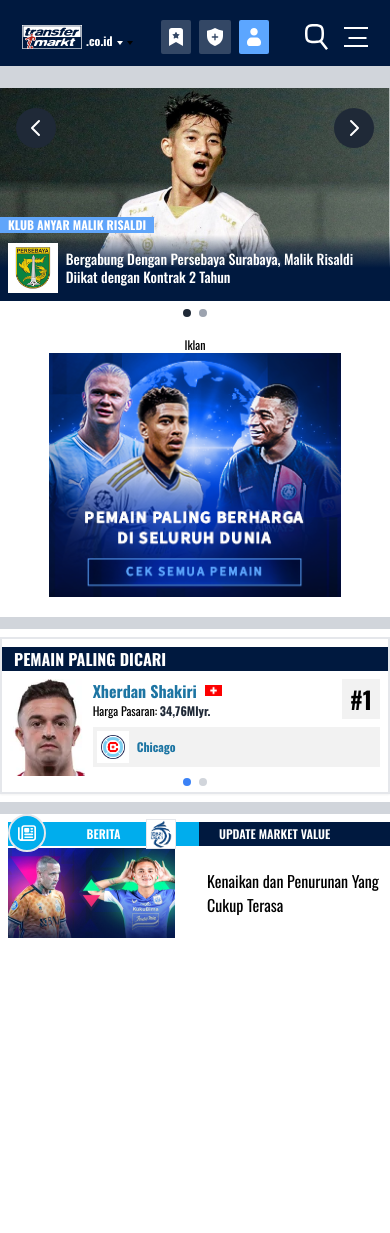
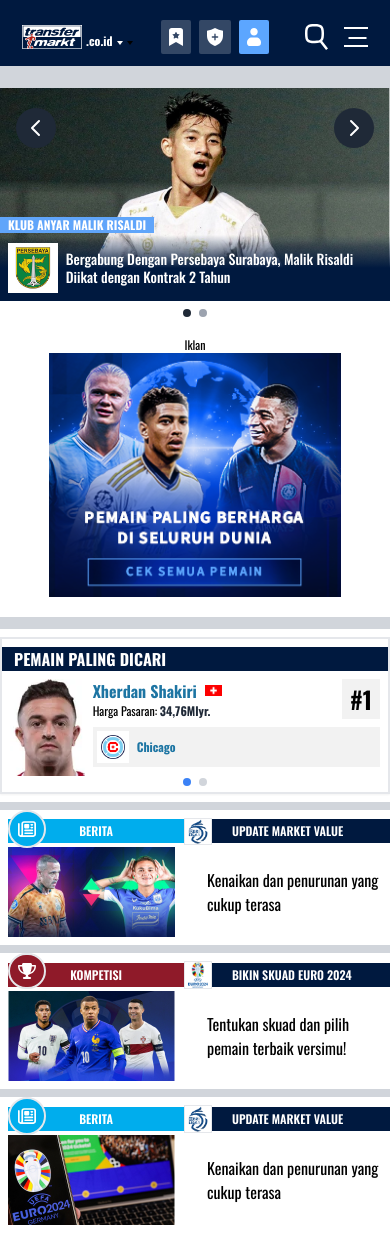
Before and after one commit to dennisetiawan1/transfermarkt, a React (Vite) app: page / in a window 390 px wide. Before the commit the page ends 946 px from the top, so only its background shows below. Built offline with nearby package versions, Linux system fonts and the light colour scheme.

Commit message:
Make berita anda try to create responsive

```diff
--- /dev/null
+++ b/src/components/elements/BeritaCard.jsx
@@ -0,0 +1,28 @@
+import React from 'react'
+
+const BeritaCard = ({ icon, liga, imgBerita, titleKiri, titleKanan, desc, bgColor = 'bg-blue-muda-100'}) => {
+  return (
+    <div className='mt-2'>
+      <div className='pt-2 pl-2 pb-2 bg-white'>
+        <div className='mb-0.5 flex items-center relative text-white font-semibold uppercase'>
+            <div className={`p-2 ${bgColor} rounded-full border-2 absolute -top-2`}>
+                <img src={icon} className='w-[18px]' alt="" />
+            </div>
+            <p className={`w-1/2 ${bgColor} py-1 text-center text-xs`}>{titleKiri}</p>
+            <div className='bg-white border'>
+                <img src={liga} className='w-[28px]' alt="" />
+            </div>
+            <p className='w-1/2 bg-blue-primary text-xs pl-5 p-1'>{titleKanan}</p>
+        </div>
+        <div className='flex items-center'>
+            <div className='w-1/2'>
+                <img src={imgBerita} className='w-[167px]' alt="" />
+            </div>
+            <p className='px-2 w-1/2'>{desc}</p>
+        </div>
+      </div>
+    </div>
+  )
+}
+
+export default BeritaCard
--- /dev/null
+++ b/src/components/elements/BeritaCardMD.jsx
@@ -0,0 +1,34 @@
+import React from 'react'
+import berita from '../../assets/icons/berita.svg'
+import briLiga from '../../assets/liga/briLiga.png'
+import updateMV from '../../assets/update-mv.png'
+import kompetisiIcon from '../../assets/icons/kompetisi.svg'
+import kompetisi from '../../assets/kompetisi.png'
+import euro from '../../assets/liga/euro.png'
+import beritaEuro from '../../assets/berita.png'
+
+const BeritaCardMD = ({ icon, liga, imgBerita, titleKiri, titleKanan, desc, bgColor = 'bg-blue-muda-100'}) => {
+  return (
+    <div className=''>
+      <div>
+        <img src={updateMV} alt="" />
+      </div>
+      <div>
+        <div className='flex justify-between'>
+            <p className={`${bgColor} py-1 text-center font-bold text-white uppercase`}>Update market value</p>
+            <div className={`p-2 ${bgColor} rounded-full border-2 border-white`}>
+                <img src={berita} className='w-[18px]' alt="" />
+            </div>
+        </div>
+        <div className='flex bg-gray-con p-3'>
+            <div className='bg-white p-2'>
+                <img src={briLiga} className='w-[28px]' alt="" />
+            </div>
+            <p className=''>Kenaikan dan Penurunan Yang Cukup Terasa</p>
+        </div>
+      </div>
+    </div>
+  )
+}
+
+export default BeritaCardMD
--- a/src/components/fragments/Berita.jsx
+++ b/src/components/fragments/Berita.jsx
@@ -1,28 +1,46 @@
 import React from 'react'
+import BeritaCard from '../elements/BeritaCard'
 import berita from '../../assets/icons/berita.svg'
 import briLiga from '../../assets/liga/briLiga.png'
 import updateMV from '../../assets/update-mv.png'
+import kompetisiIcon from '../../assets/icons/kompetisi.svg'
+import kompetisi from '../../assets/kompetisi.png'
+import euro from '../../assets/liga/euro.png'
+import beritaEuro from '../../assets/berita.png'
+import BeritaCardMD from '../elements/BeritaCardMD'
 
 const Berita = () => {
   return (
-    <div className='bg-white mt-3 pt-2 pb-2 pl-2'>
-      <div className=''>
-        <div className='mb-0.5 flex items-center relative text-white font-semibold uppercase'>
-            <div className='p-2 bg-blue-muda-100 rounded-full border-2 absolute -top-2'>
-                <img src={berita} className='w-[18px]' alt="" />
-            </div>
-            <p className='w-1/2 bg-blue-muda-100 py-1 text-center text-xs'>Berita</p>
-            <div className='bg-white border absolute left-[138px]'>
-                <img src={briLiga} className='w-[28px]' alt="" />
-            </div>
-            <p className='w-1/2 bg-blue-primary text-xs pl-5 p-1'>Update market value</p>
-        </div>
-        <div className='flex items-center'>
-            <div className='w-1/2'>
-                <img src={updateMV} className='w-[167px]' alt="" />
-            </div>
-            <p className='px-2 w-1/2'>Kenaikan dan Penurunan Yang Cukup Terasa</p>
-        </div>
+    <div className=''>
+      <div className='md:hidden'>
+        <BeritaCard
+        icon={berita}
+        titleKiri="Berita"
+        liga={briLiga}
+        titleKanan='Update market value'
+        imgBerita={updateMV}
+        desc='Kenaikan dan penurunan yang cukup terasa'
+        />
+        <BeritaCard
+        icon={kompetisiIcon}
+        titleKiri="Kompetisi"
+        liga={euro}
+        titleKanan='Bikin skuad euro 2024'
+        imgBerita={kompetisi}
+        desc='Tentukan skuad dan pilih pemain terbaik versimu!'
+        bgColor='bg-merah-tua'
+        />
+        <BeritaCard
+        icon={berita}
+        titleKiri="Berita"
+        liga={briLiga}
+        titleKanan='Update market value'
+        imgBerita={beritaEuro}
+        desc='Kenaikan dan penurunan yang cukup terasa'
+        />
+      </div>
+      <div className='hidden md:flex'>
+        <BeritaCardMD />
       </div>
     </div>
   )
--- a/src/components/layouts/Sorotan.jsx
+++ b/src/components/layouts/Sorotan.jsx
@@ -3,6 +3,8 @@
 import Iklan from '../fragments/Iklan'
 import Trending from '../fragments/Trending'
 import Berita from '../fragments/Berita'
+import BeritaCardMD from '../elements/BeritaCardMD'
+
 
 const Sorotan = () => {
   return (
@@ -12,6 +14,7 @@
             <hr className='mb-2 border-gray-300 border-2' />
         </div>
 
+        <div className=''>
             <div className='md:flex'>
                 <div className='md:w-full md:flex md:items-center'>
                     <SorotanSlides />
@@ -19,6 +22,9 @@
                 <div className='md:flex md:flex-col md:pl-2'>
                     <Iklan />
                     <Trending />
+                </div>
+            </div>
+            <div className=''>
                 <Berita />
             </div>
         </div>
--- a/tailwind.config.js
+++ b/tailwind.config.js
@@ -11,6 +11,7 @@
         'blue-secondary': 'rgba(255, 255, 255, .2)',
         'blue-muda' : '#1D75A3',
         'blue-muda-100' : '#00ADED',
+        'merah-tua' : '#8F1A29',
         'button-click' : '#5ca6ff;',
         'grey-nav' : 'rgb(233, 233, 233)',
         'gray-con' : '#F2F2F2' ,
```
Lines whose indentation alone changed are shown as unchanged.
